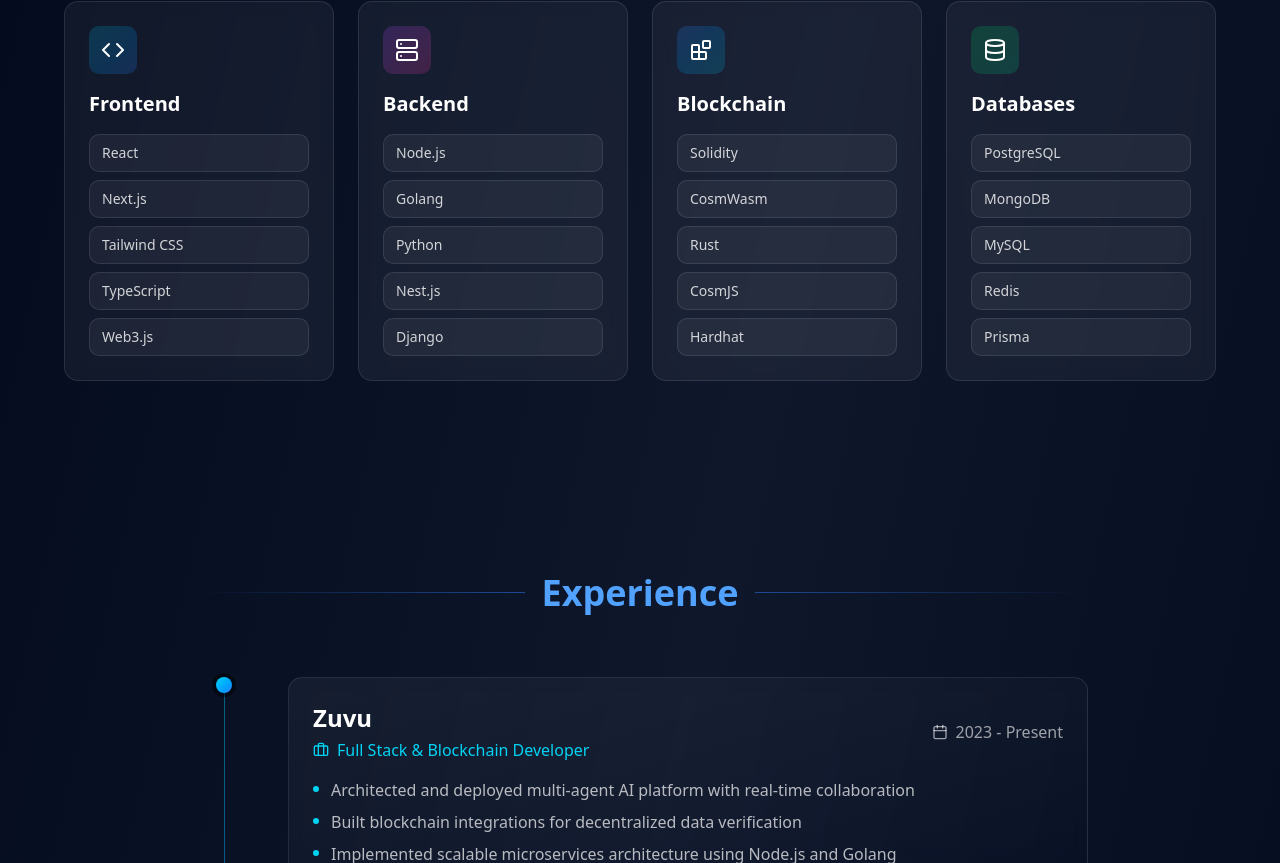
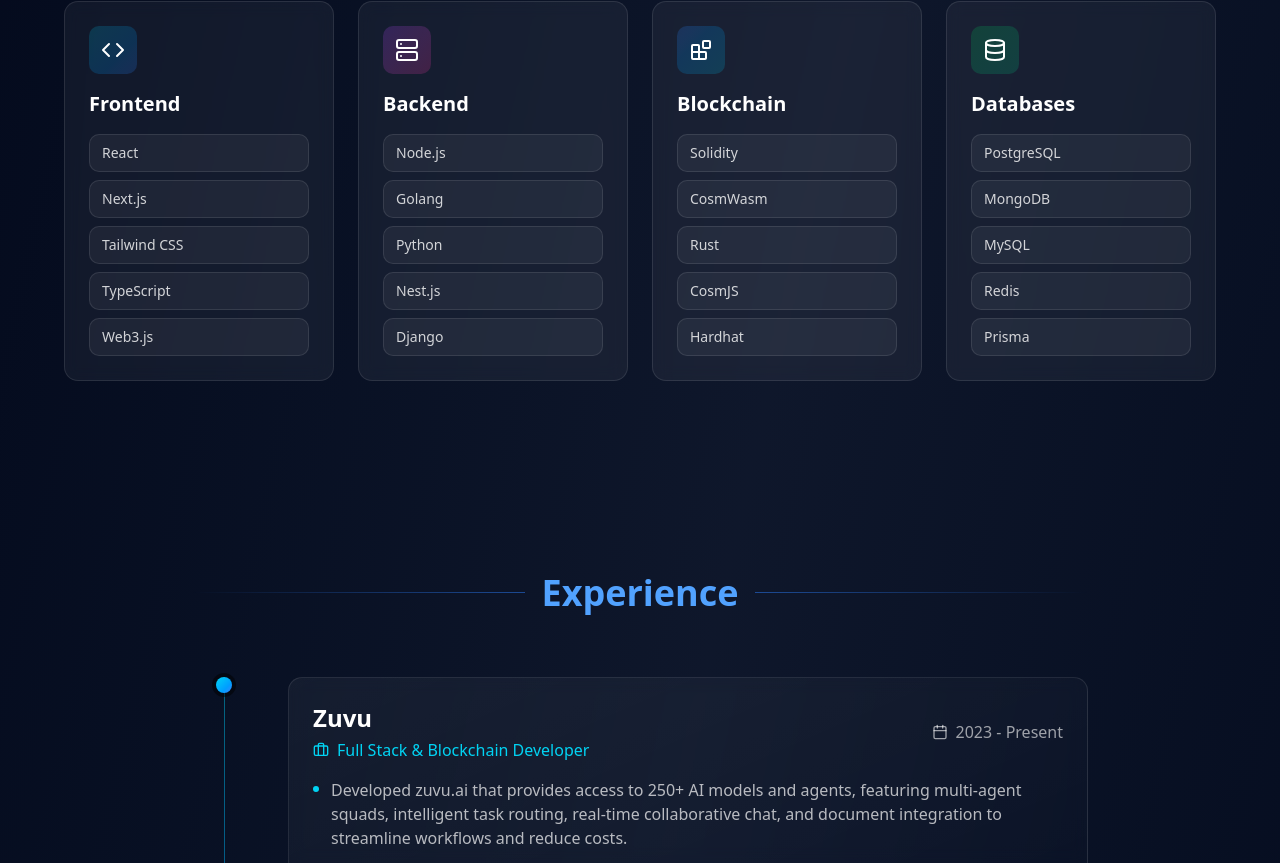
Before and after one commit to knutsenkristian7-spec/My-Portfolio-pro, a React (Vite) app: page / in a window 1280 px wide. Shown: the part 1937-2800 px from the top of the page. Built offline with nearby package versions, Linux system fonts and the light colour scheme.

Commit message:
chore: Change the Experience page

```diff
--- a/src/components/Experience.tsx
+++ b/src/components/Experience.tsx
@@ -15,10 +15,11 @@
       role: "Full Stack & Blockchain Developer",
       period: "2023 - Present",
       highlights: [
-        "Architected and deployed multi-agent AI platform with real-time collaboration",
-        "Built blockchain integrations for decentralized data verification",
-        "Implemented scalable microservices architecture using Node.js and Golang",
-        "Developed responsive React/Next.js frontend with advanced state management",
+        "Developed zuvu.ai that provides access to 250+ AI models and agents, featuring multi-agent squads, intelligent task routing, real-time collaborative chat, and document integration to streamline workflows and reduce costs.",
+        "Developed the websites makeitaquote, makeitasticker, and socialtensor using React.js and Tailwind CSS.",
+        "Integrated a wallet into the NFTInpect website using web3.js.",
+        "Created three bots for Twitter, Discord, and Telegram related to MIAQ and MIAS using Python",
+        "Participated in the socialtensor subnet based NicheImage subnet with bittensor.",
       ],
     },
     {
```
